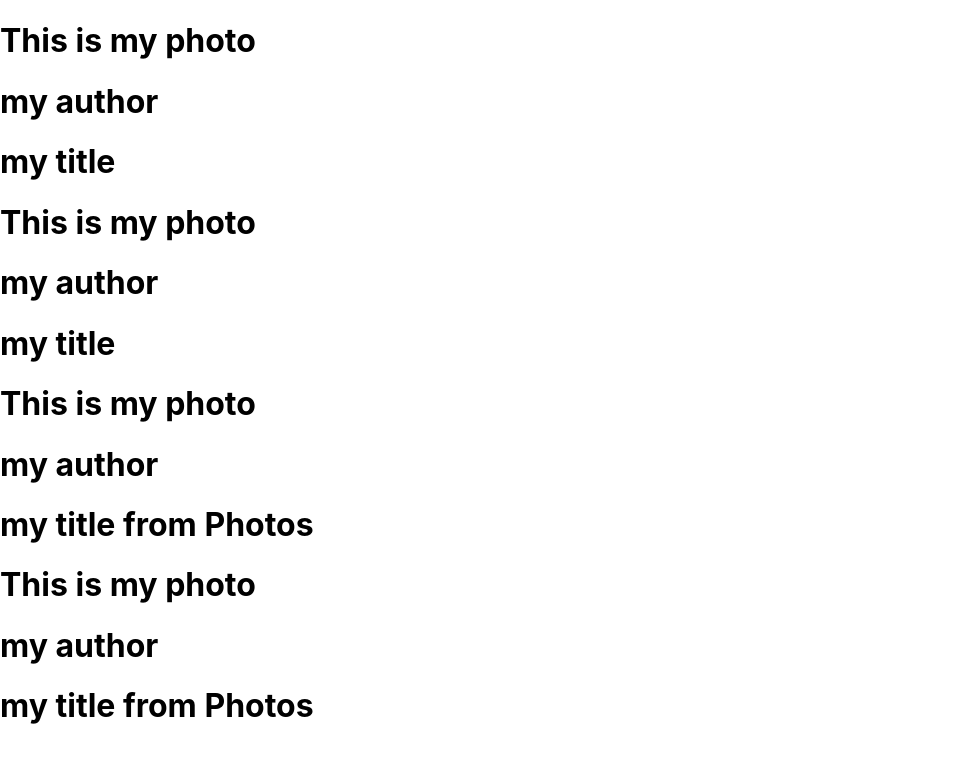
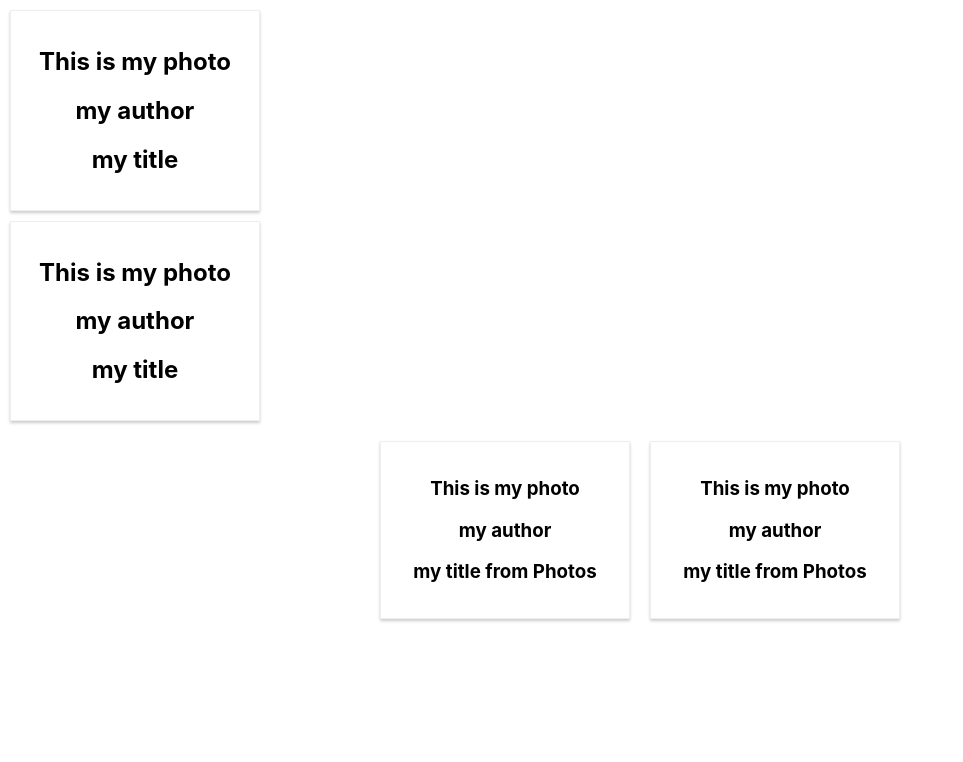
Before and after one commit to sochacki111/stock-photography-shop, a React (Create React App) app in the folder frontend/: page / in a window 1280 px wide. Shown: the top 762 px of the page, without its empty margins (0-963 px from the left). Built offline with nearby package versions, Linux system fonts and the light colour scheme.

Commit message:
Add basic styling for displaying Photos

```diff
--- /dev/null
+++ b/frontend/src/components/Photo/Photo.css
@@ -0,0 +1,10 @@
+.Photo {
+  width: 250px;
+  padding: 16px;
+  text-align: center;
+  border: 1px solid #eee;
+  box-shadow: 0 2px 3px #ccc;
+  margin: 10px;
+  box-sizing: border-box;
+  cursor: pointer;
+}
--- a/frontend/src/components/Photo/Photo.tsx
+++ b/frontend/src/components/Photo/Photo.tsx
@@ -1,4 +1,6 @@
 import React from 'react';
+
+import './Photo.css';
 
 interface Props {
   title: string;
@@ -7,10 +9,10 @@ interface Props {
 
 export const Photo: React.FC<Props> = (props) => {
   return (
-    <div>
+    <article className="Photo">
       <h1>This is my photo</h1>
       <h1>{props.author}</h1>
       <h1>{props.title}</h1>
-    </div>
+    </article>
   );
 };
--- /dev/null
+++ b/frontend/src/containers/Photos/Photos.css
@@ -0,0 +1,7 @@
+.Photos {
+  display: flex;
+  flex-flow: row wrap;
+  justify-content: center;
+  width: 80%;
+  margin: auto;
+}
--- a/frontend/src/containers/Photos/Photos.tsx
+++ b/frontend/src/containers/Photos/Photos.tsx
@@ -1,6 +1,7 @@
 import React, { Component } from 'react';
 
 import { Photo } from '../../components/Photo/Photo';
+import './Photos.css';
 
 class Photos extends Component {
   state = {
@@ -16,7 +17,11 @@ class Photos extends Component {
         <Photo key={photo._id} title={photo.title} author={photo.author} />
       );
     });
-    return <div>{photos}</div>;
+    return (
+      <div>
+        <section className="Photos">{photos}</section>
+      </div>
+    );
   }
 }
 
```
